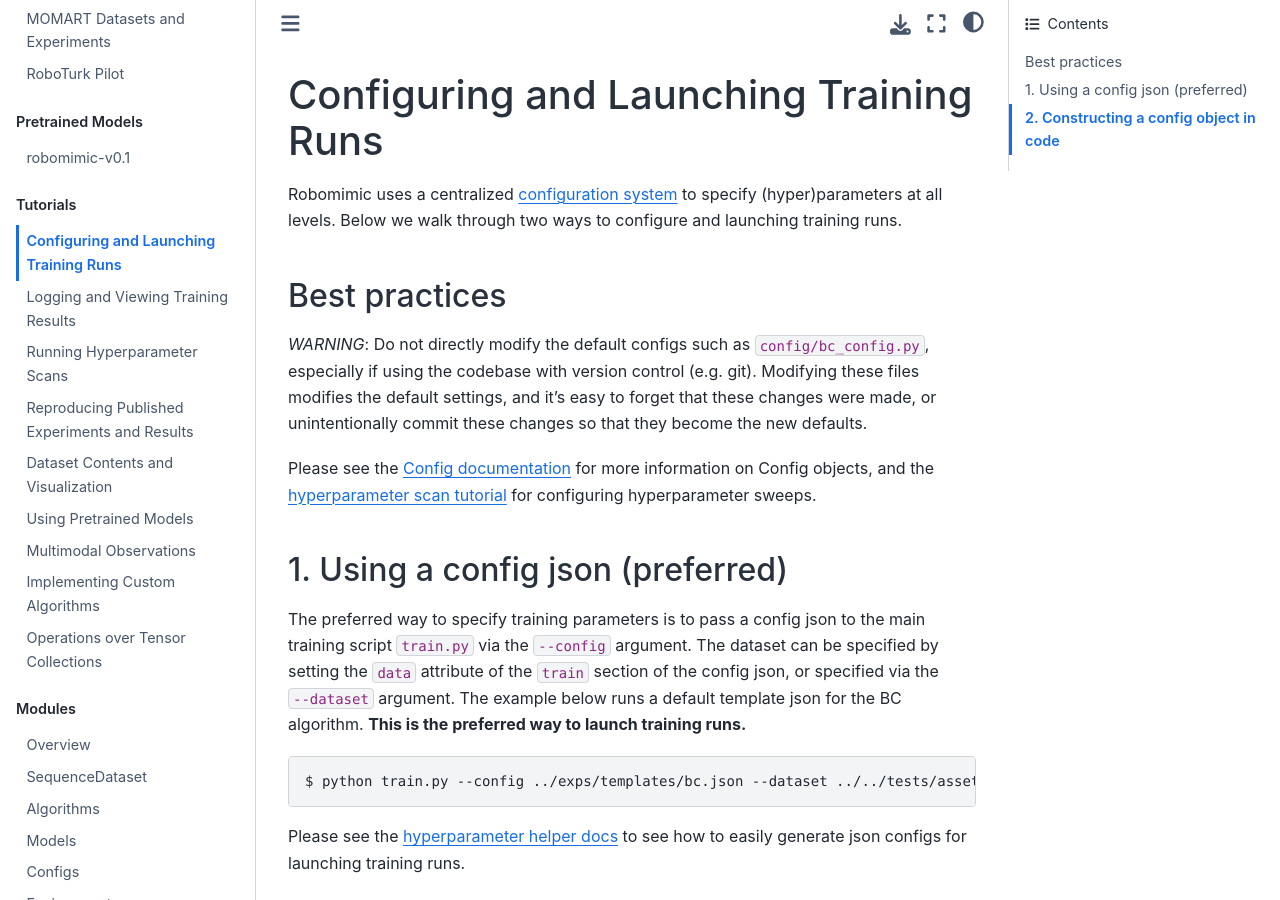
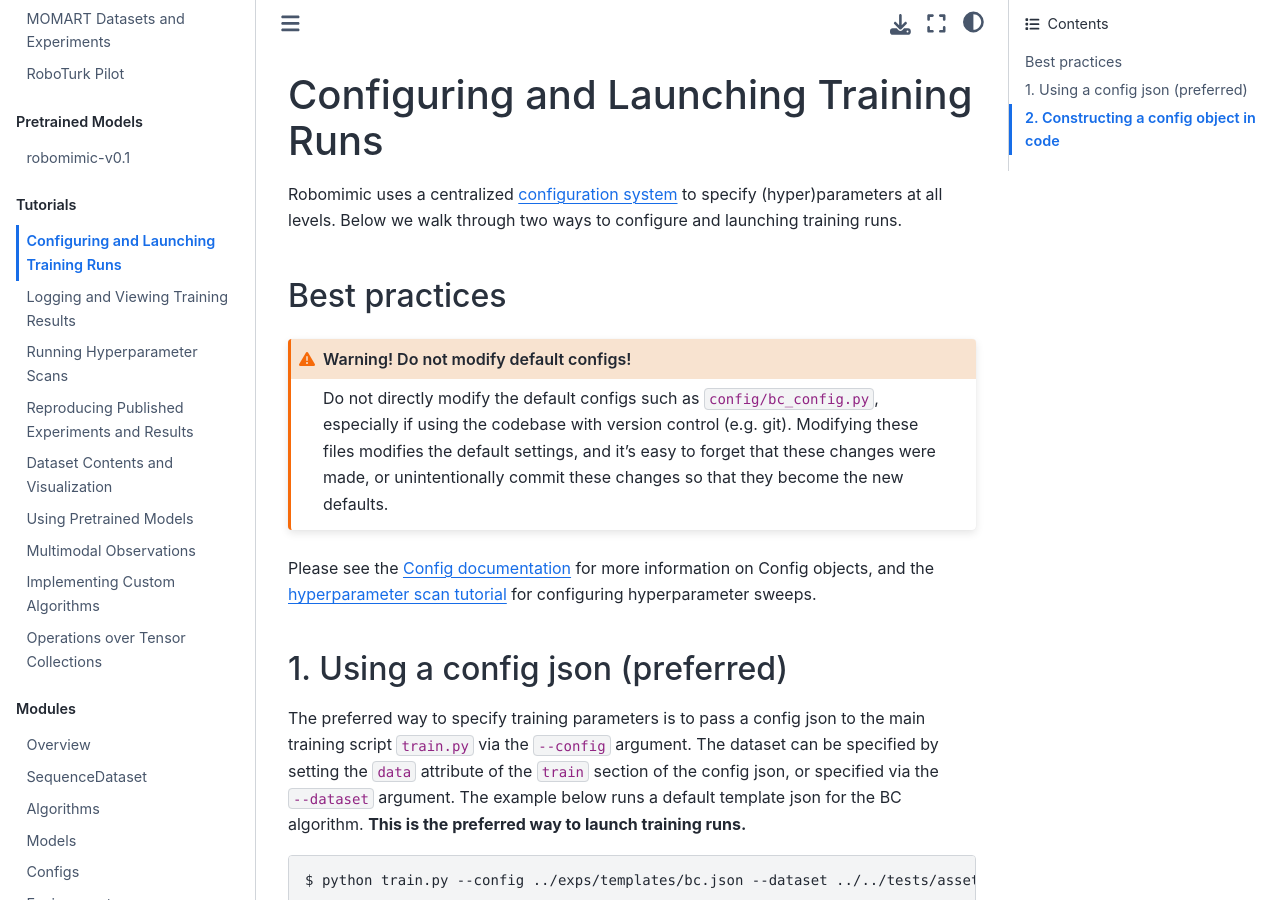
Before and after one commit to ARISE-Initiative/robomimic, a Sphinx documentation site: the page built from docs/tutorials/configs.md, in a window 1280 px wide and 900 px high. Built offline with Sphinx 7.4.7 and the Sphinx Book theme 1.1.4, drawn with Linux system fonts in a browser that asks for light colours; pages that are not in the unit, such as notebooks, are missing from menus.

Commit message:
Warning blocks in config.md

```diff
--- a/docs/tutorials/configs.md
+++ b/docs/tutorials/configs.md
@@ -4,7 +4,13 @@
 
 
 #### Best practices
-*WARNING*: Do not directly modify the default configs such as `config/bc_config.py`, especially if using the codebase with version control (e.g. git). Modifying these files modifies the default settings, and it’s easy to forget that these changes were made, or unintentionally commit these changes so that they become the new defaults.
+<div class="admonition warning">
+<p class="admonition-title">Warning! Do not modify default configs!</p>
+
+Do not directly modify the default configs such as `config/bc_config.py`, especially if using the codebase with version control (e.g. git). Modifying these files modifies the default settings, and it’s easy to forget that these changes were made, or unintentionally commit these changes so that they become the new defaults.
+
+</div>
+
 
 Please see the [Config documentation](../modules/configs.html) for more information on Config objects, and the [hyperparameter scan tutorial](../tutorials/hyperparam_scan.html) for configuring hyperparameter sweeps.
 
```
